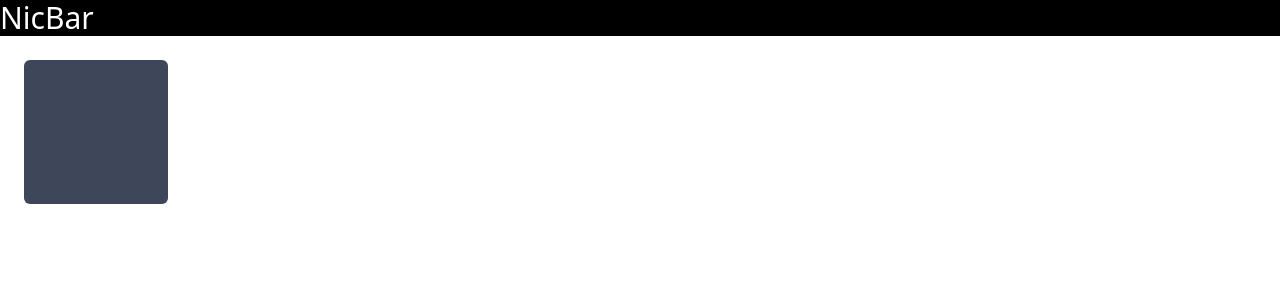
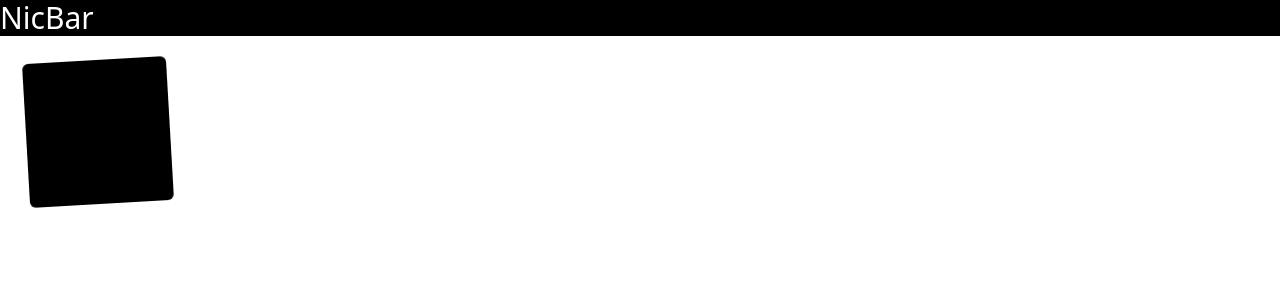
Before and after one commit to Nic-Bar/NicBar, a Next.js app: page /newPage/abc in a window 1280 px wide. Shown: the top 300 px of the page. Built offline with nearby package versions, Linux system fonts and the light colour scheme.

Commit message:
swap anime.js to framer motion

```diff
--- a/package.json
+++ b/package.json
@@ -12,6 +12,7 @@
   "dependencies": {
     "@barba/core": "^2.9.7",
     "@prisma/client": "^4.2.1",
+    "framer-motion": "^7.2.1",
     "http-status-codes": "^2.2.0",
     "next": "^12.2.5",
     "prisma": "^4.2.1",
--- a/pages/newPage/abc.jsx
+++ b/pages/newPage/abc.jsx
@@ -1,10 +1,39 @@
-import anime from "animejs";
+import { AnimatePresence, motion, useTime, useTransform, useMotionValue} from "framer-motion"
 
 function abc() {
+  const time = useTime();
+  const x = useMotionValue(2)
+    const rotate = useTransform(
+      time,
+      [0, 4000], // For every 4 seconds...
+      [0, 360], // ...rotate 360deg
+      { clamp: false }
+    )
 
   return (
-    <div className="h-36 w-36 bg-darkBlue rounded-md m-6"></div>
+    <div className="min-h-full min-w-full place-content-center">
+      <AnimatePresence>
+
+      <motion.div className="h-36 w-36 bg-darkBlue rounded-md m-6" style={{x, rotate}}
+        initial={
+          {
+
+          }
+        }
+        animate={
+          {
+            duration: 2,
+            opacity: 1,
+            background: "#000000"
+          }
+        }
+        exit={{ opacity: 0 }}
+      />
+
+      </AnimatePresence>
+    </div>
   )
+
 }
 
 export default abc
```
Also changed, not shown: 1 other file (tests, documents, lock files or other folders).
